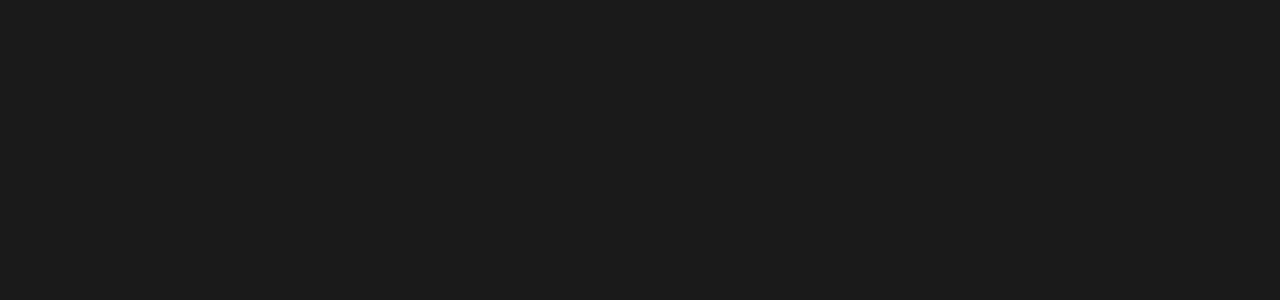
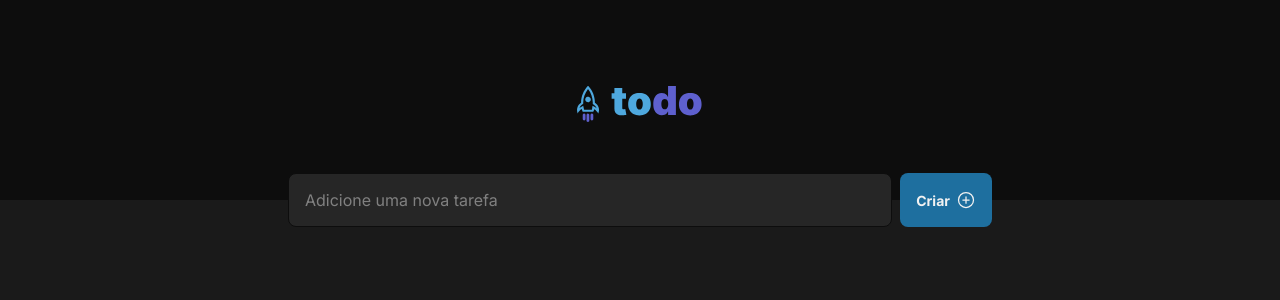
Before and after one commit to NatanJAlmeida99/ToDoList-Ignite, a React (Vite) app: page / in a window 1280 px wide. Shown: the top 300 px of the page. Built offline with nearby package versions, Linux system fonts and the light colour scheme.

Commit message:
component header

```diff
--- a/package.json
+++ b/package.json
@@ -10,6 +10,7 @@
     "preview": "vite preview"
   },
   "dependencies": {
+    "phosphor-react": "^1.4.1",
     "react": "^18.3.1",
     "react-dom": "^18.3.1"
   },
--- a/src/App.jsx
+++ b/src/App.jsx
@@ -1,9 +1,11 @@
+import { Header } from "./components/Header"
+
 function App() {
 
   return (
-    <div>
-
-    </div>
+    <>
+      <Header />
+    </>
   )
 }
 
--- /dev/null
+++ b/src/components/Header.jsx
@@ -0,0 +1,16 @@
+import { PlusCircle } from 'phosphor-react'
+import logo from '../assets/Logo.svg'
+import styles from '../components/Header.module.css'
+
+export function Header() {
+    return (
+        <header className={styles.header}>
+            <img src={logo}alt="" />
+
+            <form className={styles.newTaskForm}>
+                <input placeholder='Adicione uma nova tarefa' />
+                <button>Criar <PlusCircle size={20}/></button>
+            </form>
+        </header>
+    )
+}
--- /dev/null
+++ b/src/components/Header.module.css
@@ -0,0 +1,48 @@
+.header {
+    background-color: var(--gray-700);
+    display: flex;
+    align-items: center;
+    justify-content: center;
+    height: 12.5rem;
+    position: relative;
+}
+
+.newTaskForm {
+    position: absolute;
+    height: 3.375rem;
+    bottom: calc(-3.375rem / 2);
+    width: 100%;
+    max-width: 46rem;
+    display: flex;
+    gap: 0.5rem;
+    padding: 0 1rem;
+}
+
+.newTaskForm input {
+    height: 100%;
+    flex: 1;
+    color: var(--gray-100);
+    background-color: var(--gray-500);
+    border: 1px solid var(--gray-700);
+    border-radius: 0.5rem;
+    padding: 0 1rem;
+    font-size: 1rem;
+}
+
+.newTaskForm input::placeholder {
+    color: var(--gray-300);
+}
+
+.newTaskForm button {
+    height: 100%;
+    padding: 0 1rem;
+    background: var(--blue-dark);
+    color: var(--gray-100);
+    border: none;
+    border-radius: 0.5rem;
+    display: flex;
+    align-items: center;
+    gap: 0.375rem;
+    font-weight: 700;
+    font-size: 0.875rem;
+}
--- a/src/styles/global.css
+++ b/src/styles/global.css
@@ -20,7 +20,7 @@
     --purple: #8284fa;
     --purple-dark: #5e60ce;
     --blue: #4ea8de;
-    --blue-drak: #5e60ce;
+    --blue-dark: #1e6f9f;
     --danger: #e25858;
 }
 
```
Also changed, not shown: src/assets/Logo.svg (added), 1 other file (tests, documents, lock files or other folders).
